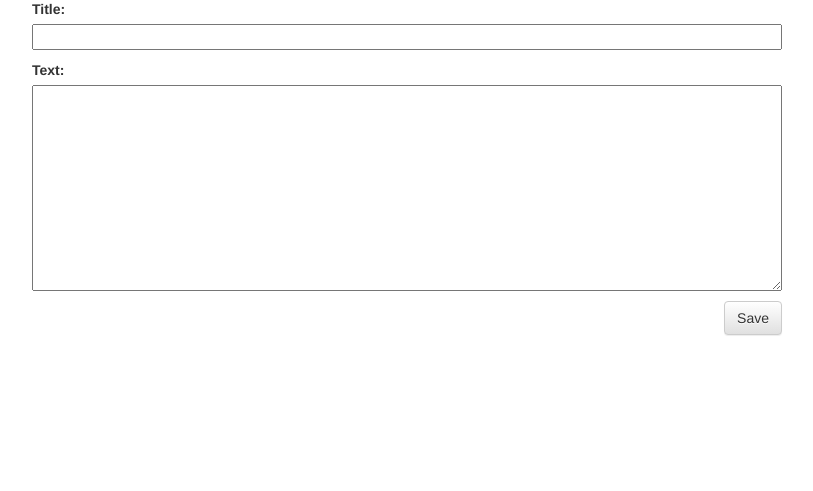
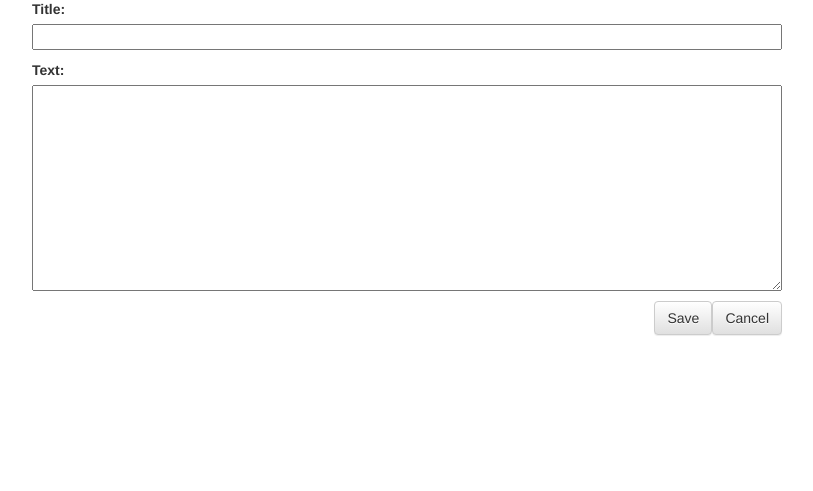
Before and after one commit to jennproos/my-first-blog, a Django app: page /post/new/ in a window 1280 px wide. Shown: the part 208-699 px from the top of the page, without its empty margins (38-851 px from the left). Run offline with Django 3.2, Linux system fonts and the light colour scheme; some libraries are stand-ins or nearby versions.

Commit message:
Add a back and cancel button

```diff
--- a/blog/static/css/blog.css
+++ b/blog/static/css/blog.css
@@ -31,7 +31,7 @@ h1, h2, h3, h4 {
     color: #828282;
 }
 
-.save {
+.save, .cancel {
     float: right;
 }
 
--- a/blog/templates/blog/post_detail.html
+++ b/blog/templates/blog/post_detail.html
@@ -12,5 +12,6 @@
         {% endif %}
         <h2>{{ post.title }}</h2>
         <p>{{ post.text|linebreaksbr }}</p>
+        <a class="btn btn-default" href="{% url 'post_list' %}"><span class="glyphicon glyphicon-arrow-left"></span></a>
     </div>
 {% endblock %}
--- a/blog/templates/blog/post_edit.html
+++ b/blog/templates/blog/post_edit.html
@@ -4,6 +4,7 @@
     <h2>New post</h2>
     <form method="POST" class="post-form">{% csrf_token %}
         {{ form.as_p }}
+        <button type="cancel" class="cancel btn btn-default">Cancel</button>
         <button type="submit" class="save btn btn-default">Save</button>
     </form>
 {% endblock %}
```
